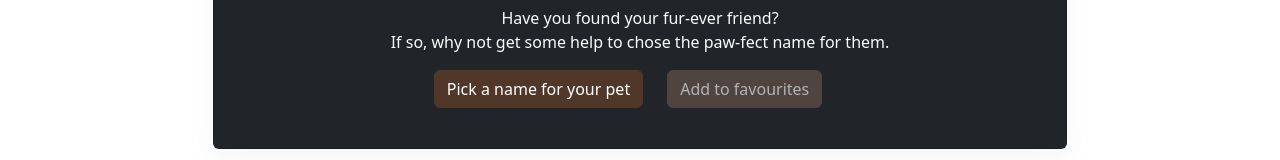
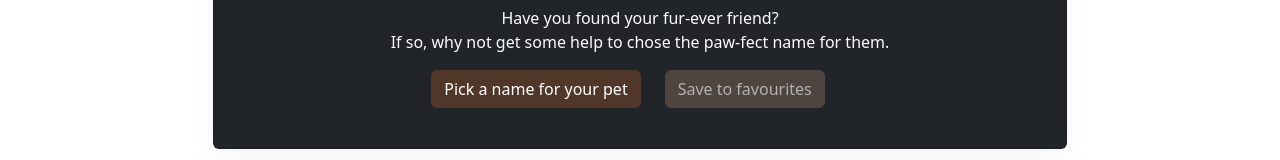
Before and after one commit to rosiegalezia/pawsome-pets, a React (Vite) app: page /#/Info in a window 1280 px wide. Shown: the part 1035-1195 px from the top of the page. Built offline with nearby package versions, Linux system fonts and the light colour scheme.

Commit message:
updated favourite btns across the site to match

```diff
--- a/src/Components/FactCard.jsx
+++ b/src/Components/FactCard.jsx
@@ -73,7 +73,7 @@ function FactCard(props) {
                     <NavLink to="/GenerateName" role="button" className='btn btn-brown me-4 mb-4' variant="primary">
                         Pick a name for your pet
                     </NavLink>
-                    <Button className='btn-brown me-4 mb-4' variant="primary" disabled={true}>Add to favourites</Button>
+                    <Button className='btn-brown me-4 mb-4' variant="primary" disabled={true}>Save to favourites</Button>
                     {/* <Button className='btn-brown mb-4' variant="primary">Get a new image</Button> */}
                 </Card.Body>
             </Card>
--- a/src/Pages/GenerateName.jsx
+++ b/src/Pages/GenerateName.jsx
@@ -87,7 +87,7 @@ function GenerateName() {
                         className='btn-brown m-1'
                         onClick={regenerateClick}
                         disabled="true"
-                    >Save to Favourites</Button>
+                    >Save to favourites</Button>
 
                 </div>
 
```
